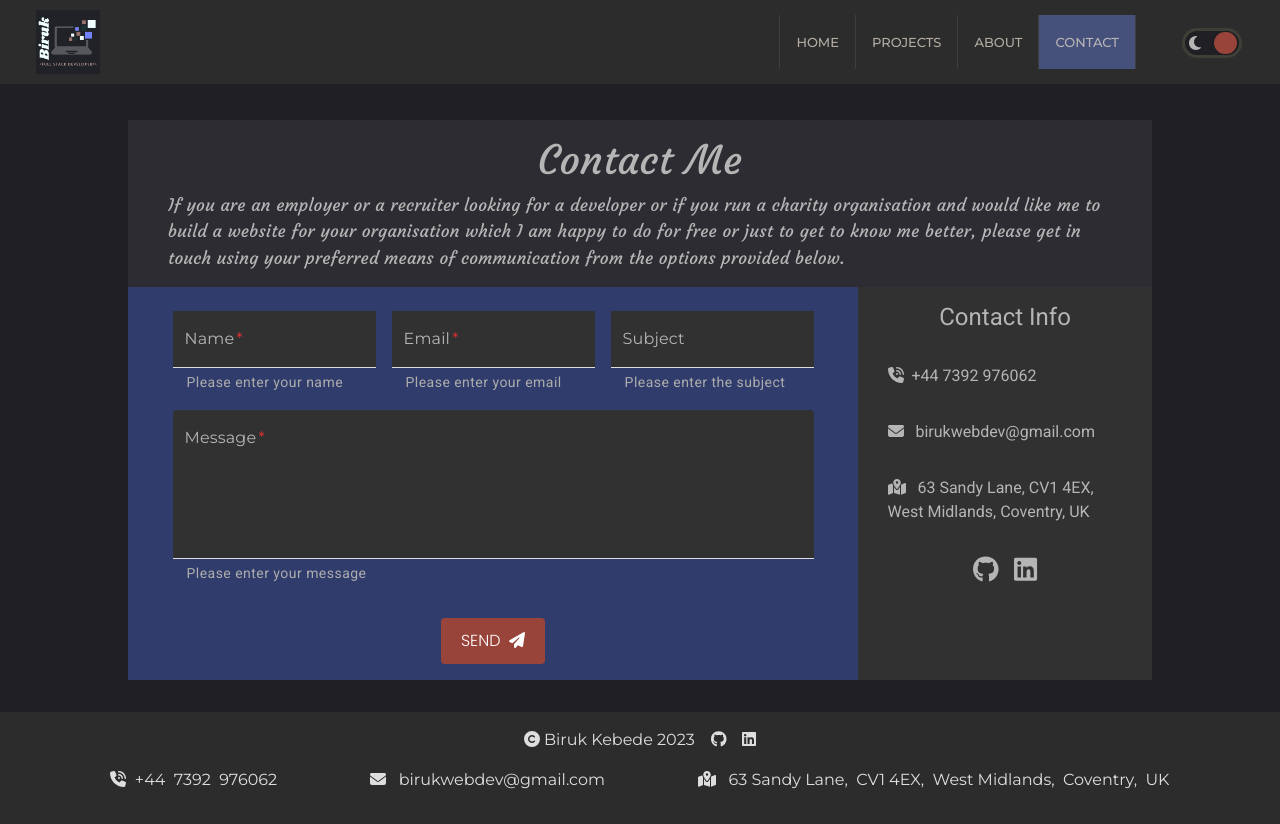
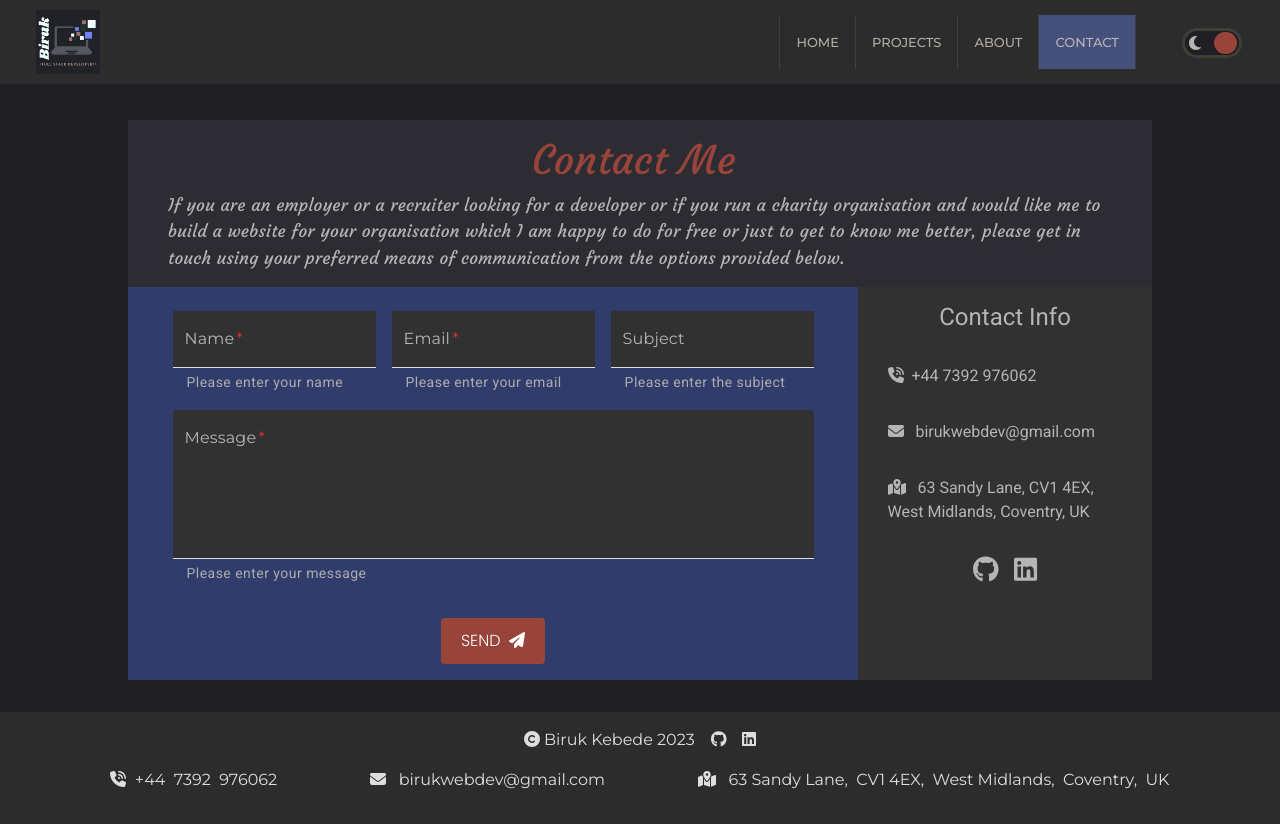
Before and after one commit to Know-Thyself/next-portfolio, a Next.js app: page /contact in a window 1280 px wide. Built offline with nearby package versions, Linux system fonts and the light colour scheme.

Commit message:
Improved text animation

```diff
--- a/components/AnimatedText.tsx
+++ b/components/AnimatedText.tsx
@@ -10,8 +10,8 @@ type AnimatedTextProps = {
 }
 
 const defaultAnimations = {
-	hidden: { opacity: 0, x: 200 },
-	visible: { opacity: 1, x: 0, transition: { duration: 0.5 } },
+	hidden: { opacity: 0, scale: 2 },
+	visible: { opacity: 1, scale: 1, transition: { duration: 0.2 } },
 }
 
 const AnimatedText = ({
@@ -21,6 +21,7 @@ const AnimatedText = ({
 	className,
 	once,
 }: AnimatedTextProps) => {
+	const textArray = Array.isArray(text) ? text : [text]
 	const ref = useRef(null)
 	const isInView = useInView(ref, { amount: 0.5, once })
 
@@ -35,7 +36,24 @@ const AnimatedText = ({
 				transition={{ staggerChildren: 0.15, delayChildren: 0.5 }}
 				// style={{ display: 'flex', flexWrap: 'wrap' }}
 			>
-				{!longText
+				{textArray.map(line => (
+					<span className='d-block'>
+						{line.split(' ').map(word => (
+							<span className='d-inline-block'>
+								{word.split('').map(char => (
+									<motion.span
+										className='d-inline-block'
+										variants={defaultAnimations}
+									>
+										{char}
+									</motion.span>
+                                ))}
+                                <span className='d-inline-block'>&nbsp;</span>
+							</span>
+						))}
+					</span>
+				))}
+				{/* {!longText
 					? text.split('').map((char, idx) => (
 							<motion.span
 								className='d-inline-block'
@@ -55,7 +73,7 @@ const AnimatedText = ({
 							>
 								{word}
 							</motion.span>
-					  ))}
+					  ))} */}
 			</motion.span>
 		</Wrapper>
 	)
--- a/pages/contact.js
+++ b/pages/contact.js
@@ -6,6 +6,7 @@ import Box from '@mui/material/Box'
 import TextField from '@mui/material/TextField'
 import { FontAwesomeIcon } from '@fortawesome/react-fontawesome'
 import { motion, AnimatePresence } from 'framer-motion'
+import AnimatedText from '../components/AnimatedText'
 import {
 	faPaperPlane,
 	faPhoneVolume,
@@ -145,7 +146,7 @@ const Contact = () => {
                     animate='visible'
 				>
 					<section className={styles.intro}>
-						<h1>Contact Me</h1>
+                        <AnimatedText text='Contact Me' el='h1' />
 						<p>
 							If you are an employer or a recruiter looking for a developer or
 							if you run a charity organisation and would like me to build a
--- a/pages/index.tsx
+++ b/pages/index.tsx
@@ -98,7 +98,7 @@ function HomePage({ summary, projects }): JSX.Element {
 					<div className={styles['vertical-bar']}></div>
 				</motion.div>
 				<motion.section className={styles.hero} variants={variant}>
-					<AnimatedText text={'Hello & Welcome!'} className={styles.banner} />
+					<AnimatedText text={'Hello & Welcome!'} el='h1' className={styles.banner} />
 					<div className={styles['hero-text-container']}>
 						<div className={styles['image-wrapper']}>
 							<Image
@@ -121,8 +121,8 @@ function HomePage({ summary, projects }): JSX.Element {
 								whileInView='visible'
 								viewport={{ amount: 0.1 }}
 								custom={index + 1}
-                            >
-                                {paragraph}
+							>
+								{paragraph}
 							</motion.p>
 						))}
 					</div>
--- a/styles/contact.module.css
+++ b/styles/contact.module.css
@@ -28,6 +28,7 @@
 .intro h1 {
     font-family: var(--secondary-font-family);
     color: var(--secondary-text-color);
+    color: var(--radio-btn);
     font-weight: var(--title-font-weight);
     font-size: 1.5rem;
     letter-spacing: 0.25px;
--- a/styles/projects.module.css
+++ b/styles/projects.module.css
@@ -14,6 +14,7 @@
     margin: 1rem 0;
     margin-left: 5%;
     color: var(--radio-btn);
+    font-weight: 600;
     /* transform: skewY(-4deg); */
 }
 
```
Also changed, not shown: pages/about.tsx (+4 -5 lines), pages/projects.tsx (+8 -3 lines), styles/about.module.css (+8 -0 lines).
